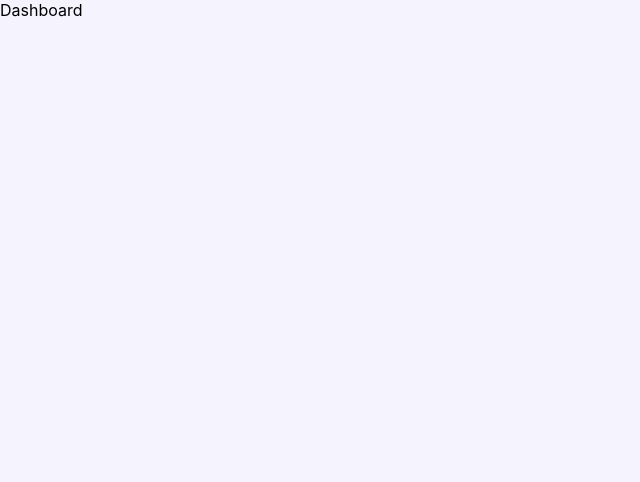
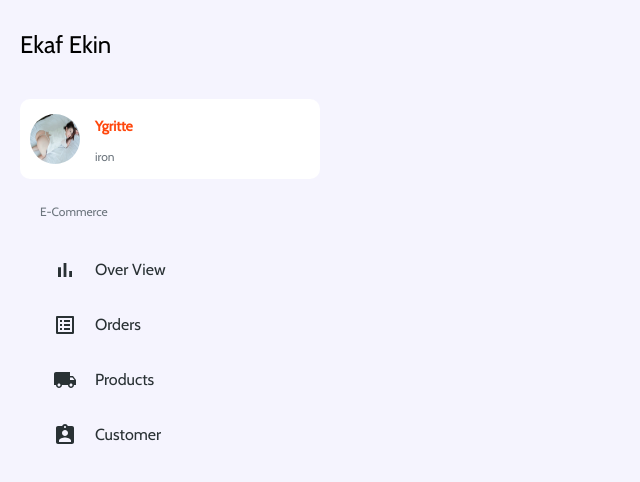
Before and after one commit to Doanh2406/dashboard-ecom, a React (Create React App) app: page / in a window 1280 px wide. Shown: the top 482 px of the page, without its empty margins (0-640 px from the left). Built offline with nearby package versions, Linux system fonts and the light colour scheme.

Commit message:
side bar

```diff
--- a/package.json
+++ b/package.json
@@ -8,7 +8,9 @@
     "@testing-library/jest-dom": "^5.14.1",
     "@testing-library/react": "^11.2.7",
     "@testing-library/user-event": "^12.8.3",
+    "install": "^0.13.0",
     "node-sass": "^6.0.1",
+    "npm": "^7.20.6",
     "react": "^17.0.2",
     "react-dom": "^17.0.2",
     "react-router-dom": "^5.2.0",
--- a/src/App.js
+++ b/src/App.js
@@ -19,7 +19,7 @@ function App() {
 
         <Switch>
 
-          <Route path="/">
+          <Route exact path="/over">
             <Dashboard />
           </Route>
 
--- a/src/App.scss
+++ b/src/App.scss
@@ -1,6 +1,10 @@
 @import './components/styles/value';
-
+@import url('https://fonts.googleapis.com/css2?family=Cabin&display=swap" rel="stylesheet');
 
 :root{
   background-color: $backgroundColor ;
+
 }
+body {
+  font-family: 'Cabin', sans-serif;
+}
--- a/src/components/SideBar/SideBar.js
+++ b/src/components/SideBar/SideBar.js
@@ -1,9 +1,71 @@
-import React from 'react'
+import React,{useRef} from 'react'
+import './SideBar.scss'
+import ava from '../../assets/ava.jpg'
+import { NavLink } from 'react-router-dom';
+import BarChartIcon from '@material-ui/icons/BarChart';
+import ListAltIcon from '@material-ui/icons/ListAlt';
+import LocalShippingIcon from '@material-ui/icons/LocalShipping';
+import AssignmentIndIcon from '@material-ui/icons/AssignmentInd';
+
 
 export default function SideBar() {
+
+
+  const menu = [
+    {
+      link: '/over',
+      name: 'Over View',
+      icons: <BarChartIcon className='sb_icons' />
+    },
+    {
+      link: '/orders',
+      name: 'Orders',
+      icons: <ListAltIcon className='sb_icons' />
+    },
+    {
+      link: '/products',
+      name: 'Products',
+      icons: <LocalShippingIcon className='sb_icons' />
+    },
+    {
+      link: '/customer',
+      name: 'Customer',
+      icons: <AssignmentIndIcon className='sb_icons' />
+    },
+
+  ];
+
   return (
-    <div>
+    <div className='sb_container'>
+      <p className='sb_title'>Ekaf Ekin</p>
+      <div className='sb_info'>
+        <img className='sb_ava' src={ava} alt='avatar' />
+        <div className='sb_info_name_des'>
+          <p className='sb_info_name'>Ygritte</p>
+          <p className='sb_info_des'>iron</p>
+        </div>
+      </div>
 
+      <p className='sb_title_lite'>
+        E-Commerce
+      </p>
+
+      <div className='sb_menu'>
+        {
+          menu.map((item, index) => (
+            <div className='sb_menu_container'>
+              <NavLink key={index} className='sb_link' exact to={item.link} activeClassName="sb_selected"  >
+                    <div className='sb_menu_button' >
+                      <div className='sb_icons_container'>
+                      {item.icons}
+                      </div>
+                      <p style={{ marginLeft: 10,fontWeight:530 }}>{item.name}</p>
+                    </div>
+              </NavLink>
+            </div>
+          ))
+        }
+      </div>
     </div>
   )
 }
--- a/src/components/SideBar/SideBar.scss
+++ b/src/components/SideBar/SideBar.scss
@@ -0,0 +1,102 @@
+@import '../styles/value';
+
+.sb_container{
+  width: 300px;
+  margin-left: 20px;
+  .sb_title{
+    margin-top: 30px;
+    font-size: 24px;
+  }
+ .sb_info{
+   margin-top: 40px;
+   display: flex;
+   flex:1;
+   flex-direction: row;
+   align-items: center;
+   border-radius: 10px;
+   background-color: #fff;
+   height:80px;
+  .sb_ava{
+    margin-left: 10px;
+    width: 50px;
+    height: 50px;
+    border-radius: 25px;
+
+  }
+  .sb_info_name_des{
+    margin-left: 15px;
+    .sb_info_name{
+      font-size: 14px;
+      font-weight: 700;
+      color: $primarystr;
+    }
+    .sb_info_des{
+      font-size: 12px;
+      font-weight:400;
+      color:$gray;
+    }
+  }
+ }
+ .sb_title_lite{
+  font-size: 12px;
+  font-weight:400;
+  color:$gray;
+  margin-left: 20px;
+  margin-top: 25px;
+  margin-bottom: 25px;
+ }
+}
+
+.sb_menu{
+  .sb_menu_button{
+    cursor:pointer;
+    display: flex;
+    flex-direction: row;
+    align-items: center;
+  }
+
+  .sb_menu_container{
+
+
+    height: 55px;
+
+    .sb_link{
+      text-decoration: none;
+      color:$dark;
+      background-color: white;
+      width: 300px;
+      height:300px;
+      &:hover{
+        color:$primary;
+        .sb_icons{
+          font-size: 29px;
+        }
+      }
+      .sb_menu_button{
+        padding-left: 25px;
+        .sb_icons_container{
+          display: flex;
+          width: 40px;
+          height: 50px;
+          align-items: center;
+          justify-content: center;
+        }
+      }
+    }
+    .sb_selected{
+      color:$primary;
+      .sb_menu_button{
+        background-color: white;
+        padding-left: 25px;
+        border-radius: 5rem;
+        border-right: 4px solid transparent;
+        border-left: 4px solid transparent;
+        background: rgba(255,110,64,.15);
+        border-left-color: #ff6e40;
+        border-right-color: #ff6e40;
+
+      }
+    }
+
+  }
+}
--- a/src/components/styles/_value.scss
+++ b/src/components/styles/_value.scss
@@ -1,5 +1,6 @@
 $backgroundColor:#f5f4fe;
 $primary: #ff6e40;
+$primarystr:#ff470d;
 $secondary: #9932e7;
 $success: #05b171;
 $info: #25c2e3;
@@ -7,3 +8,4 @@ $warning: #faae42;
 $danger: #ea4444;
 $light: #ededed;
 $dark: #293134;
+$gray:#6c757d;
```
Also changed, not shown: src/assets/ava.jpg (added), 1 other file (tests, documents, lock files or other folders).
